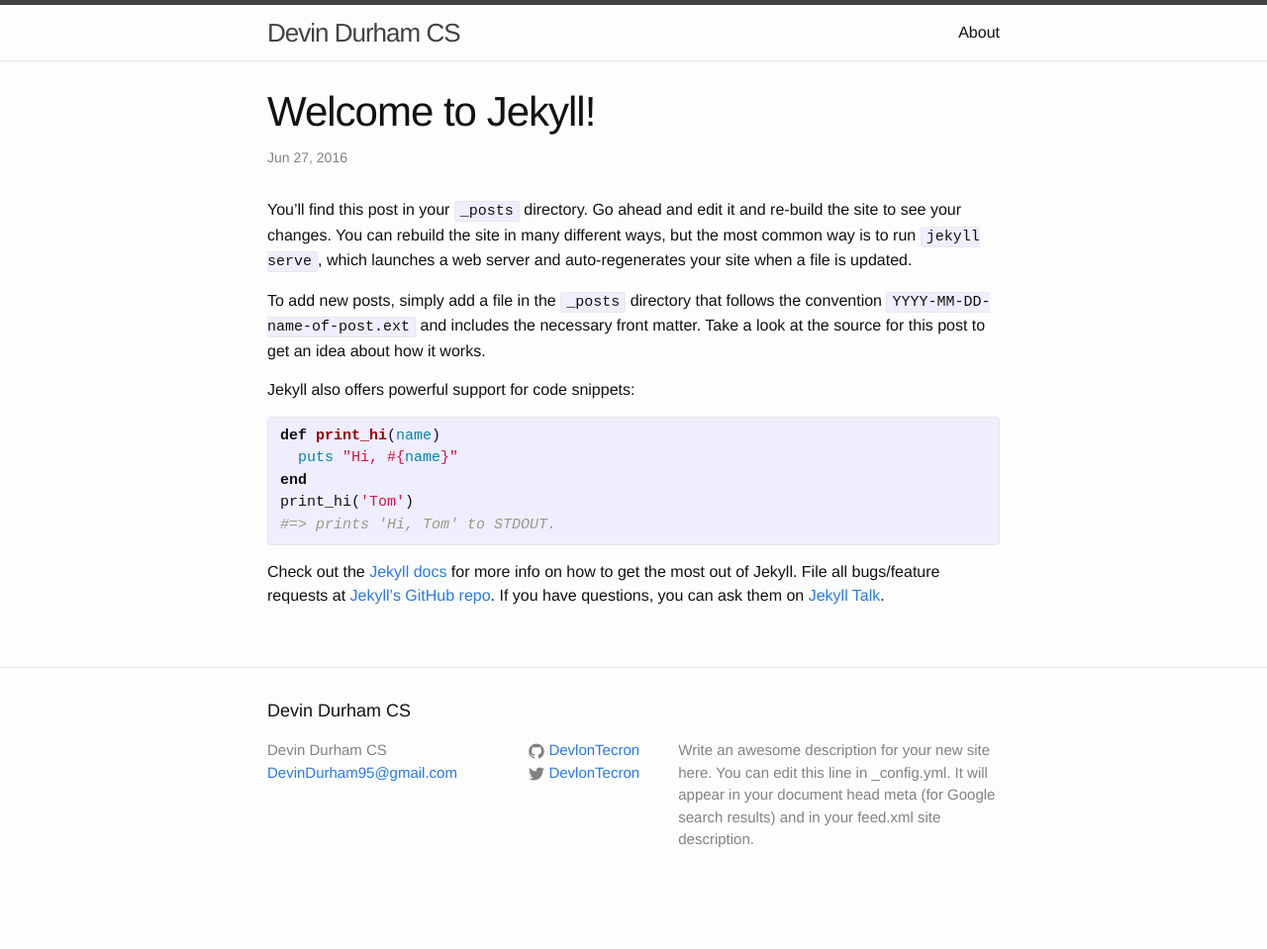
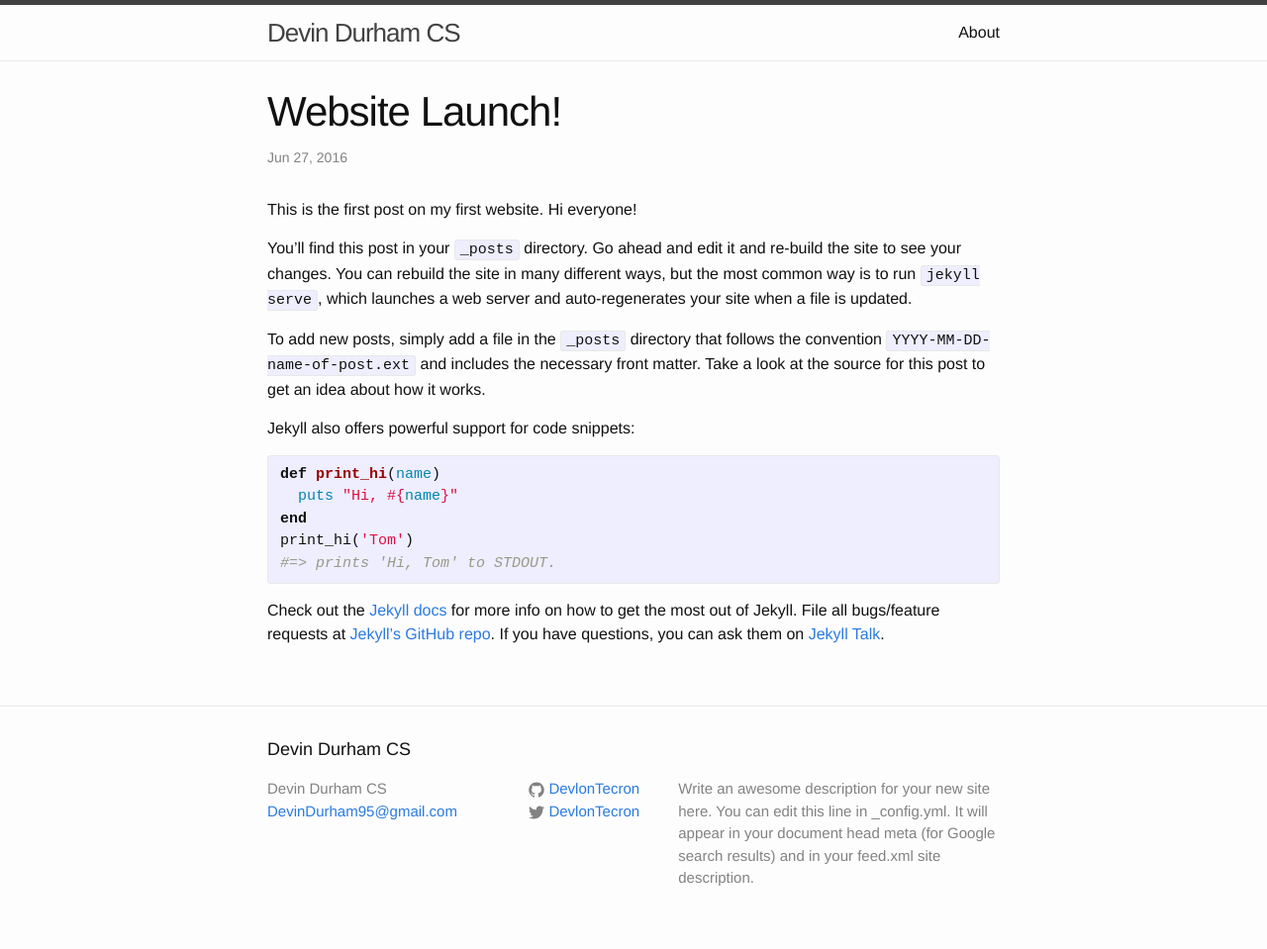
Before and after one commit to devlontechron/PersonalWebsite, a Jekyll site: the page built from _posts/2016-06-27-welcome-to-jekyll.markdown, in a window 1280 px wide. Shown: the whole page at 99% size. Built offline with Jekyll 4.4.1, drawn with Linux system fonts in a browser that asks for light colours; before the commit the page ends 920 px from its top, so only the background shows below that.

Commit message:
Update 2016-06-27-welcome-to-jekyll.markdown

```diff
--- a/_posts/2016-06-27-welcome-to-jekyll.markdown
+++ b/_posts/2016-06-27-welcome-to-jekyll.markdown
@@ -1,9 +1,11 @@
 ---
 layout: post
-title:  "Welcome to Jekyll!"
+title:  "Website Launch!"
 date:   2016-06-27 19:06:15 -0400
 categories: jekyll update
 ---
+This is the first post on my first website. Hi everyone!
+
 You’ll find this post in your `_posts` directory. Go ahead and edit it and re-build the site to see your changes. You can rebuild the site in many different ways, but the most common way is to run `jekyll serve`, which launches a web server and auto-regenerates your site when a file is updated.
 
 To add new posts, simply add a file in the `_posts` directory that follows the convention `YYYY-MM-DD-name-of-post.ext` and includes the necessary front matter. Take a look at the source for this post to get an idea about how it works.
```
